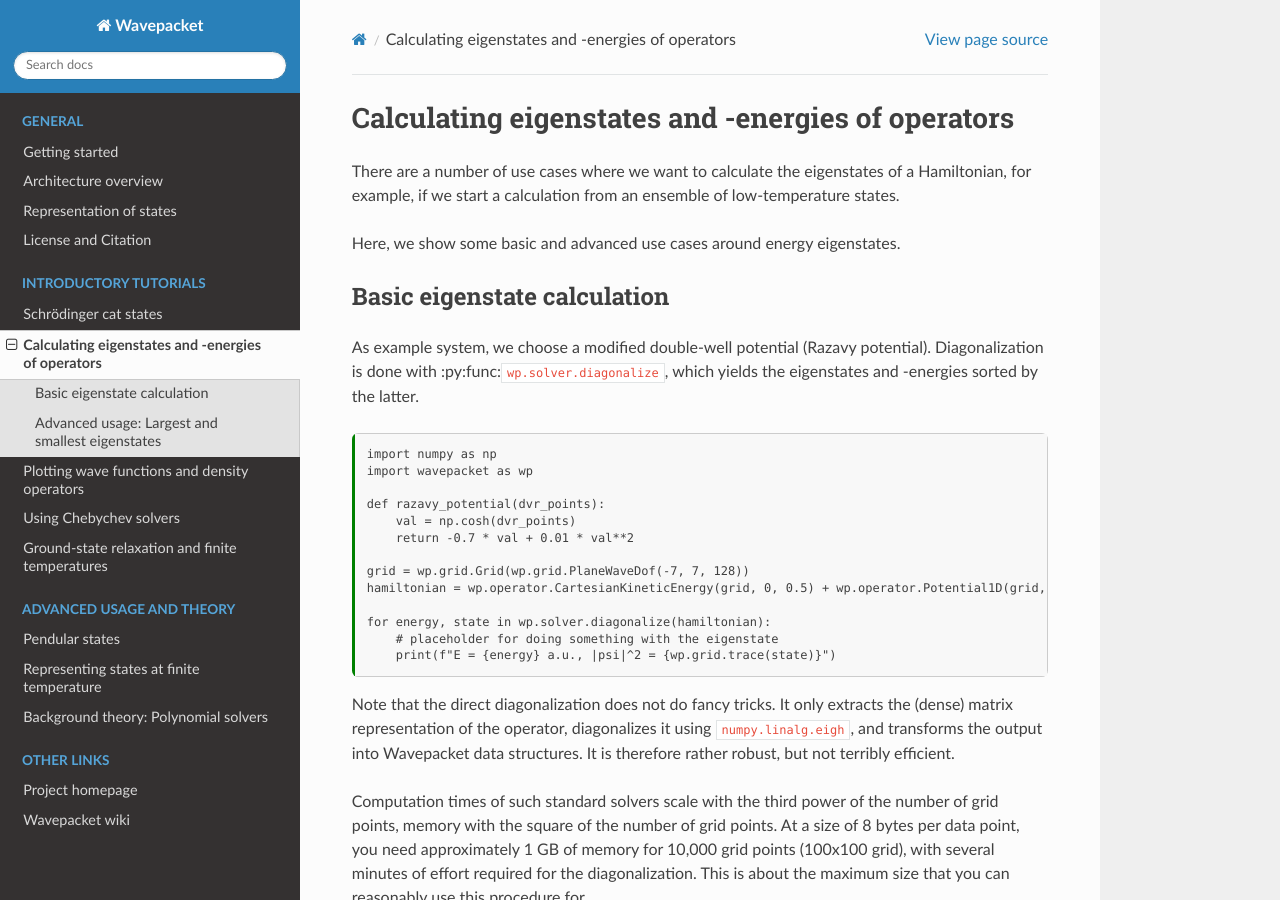
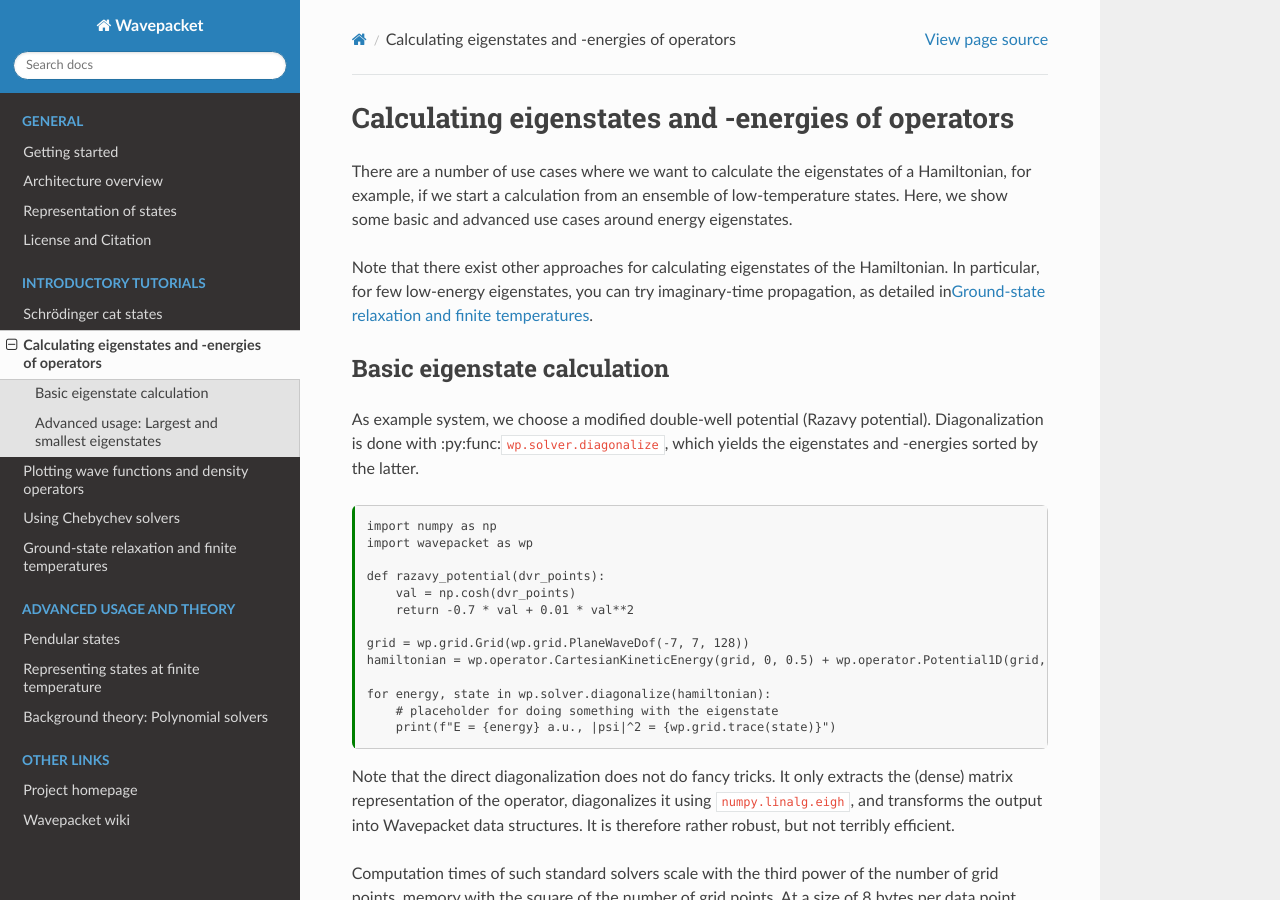
Before and after one commit to ulflor/wavepacket, a Sphinx documentation site: the page built from doc/tutorials/eigenstates.md, in a window 1280 px wide and 900 px high. Built offline with Sphinx 7.4.7 and the Read the Docs theme 3.1.0, drawn with Linux system fonts in a browser that asks for light colours; formulas are drawn with MathJax 3; pages that are not in the unit, such as notebooks, are missing from menus.

Commit message:
#32 Link relaxation tutorial from TISE tutorial

```diff
--- a/doc/tutorials/eigenstates.md
+++ b/doc/tutorials/eigenstates.md
@@ -8,8 +8,12 @@ kernelspec:
 
 There are a number of use cases where we want to calculate the eigenstates of a Hamiltonian,
 for example, if we start a calculation from an ensemble of low-temperature states.
+Here, we show some basic and advanced use cases around energy eigenstates.
 
-Here, we show some basic and advanced use cases around energy eigenstates.
+Note that there exist other approaches for calculating eigenstates of the Hamiltonian.
+In particular, for few low-energy eigenstates, you can try imaginary-time propagation,
+as detailed in{doc}`relaxation`.
+
 
 ## Basic eigenstate calculation
 
```
